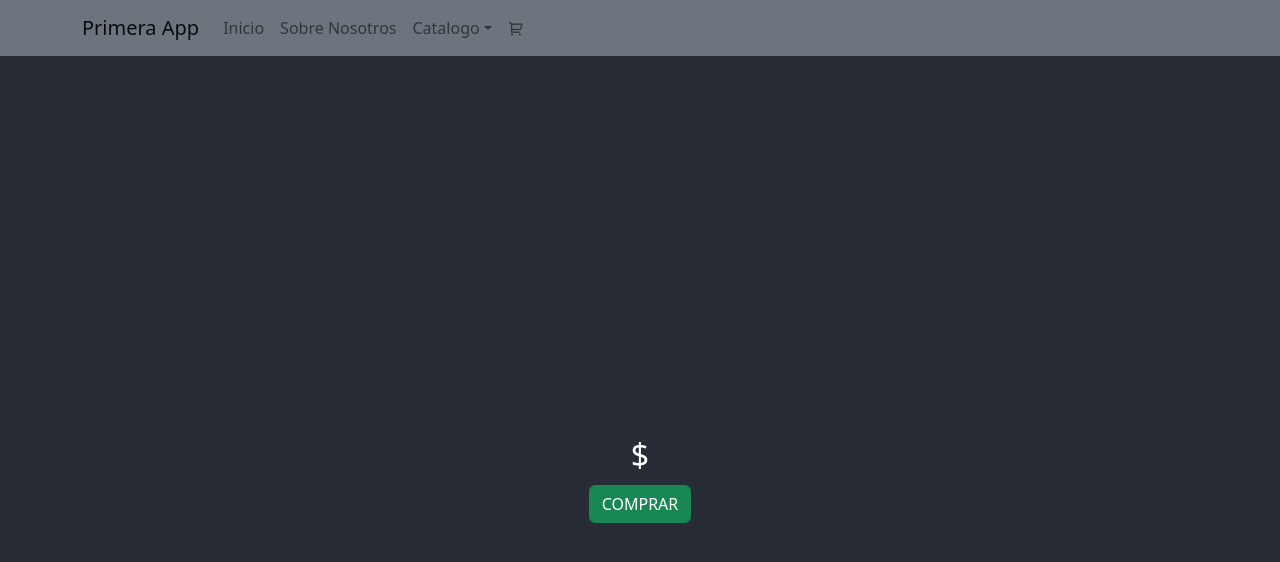
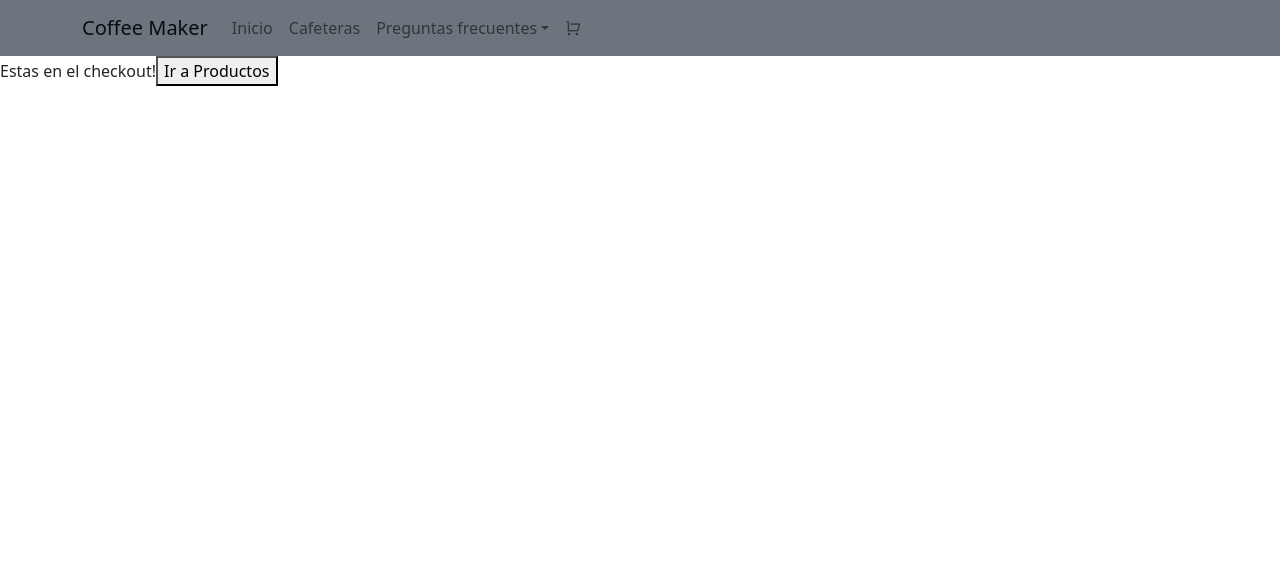
Before and after one commit to MicaelaTovo/Project-react, a React (Create React App) app: page /checkout in a window 1280 px wide. Shown: the top 562 px of the page. Built offline with nearby package versions, Linux system fonts and the light colour scheme; no server answers.

Commit message:
inicio de proyecto final

```diff
--- a/package.json
+++ b/package.json
@@ -13,6 +13,7 @@
     "react": "^18.2.0",
     "react-bootstrap": "^2.5.0",
     "react-dom": "^18.2.0",
+    "react-router-dom": "^6.3.0",
     "react-scripts": "5.0.1",
     "remixicon": "^2.5.0",
     "web-vitals": "^2.1.4"
--- a/src/App.jsx
+++ b/src/App.jsx
@@ -4,18 +4,34 @@ import NavBar from './Components/Navbar';
 import 'bootstrap/dist/css/bootstrap.min.css';
 import ItemListContainer from './Components/Container/ItemListContainer/ItemListContainer';
 import ItemDetailContainer from './Components/Container/ItemDetailContainer/ItemDetailContainer';
+import { BrowserRouter, Route, Routes } from 'react-router-dom';
+import HomeContainer from './Components/Container/HomeContainer/HomeContainer';
+import CheckoutContainer from './Components/Container/CheckoutContainer/CheckoutContainer';
 
 
 function App() {
 
     return (
-      <div className="App">
-        <NavBar/>
-        <header className="App-header">
-        {/* <ItemListContainer greeting= '' /> */}
-        <ItemDetailContainer />
-        </header>
-      </div>
+<>
+    <BrowserRouter>
+    <NavBar/>
+    <Routes>
+      <Route path='/' element={<HomeContainer/>} />
+      <Route path='/productos' element={<ItemListContainer greeting = ""/>} />
+      <Route path='/categoria/:idCategorias' element={<ItemListContainer/>} />
+      <Route path='/item/:id' element={<ItemDetailContainer/>} />
+      <Route path='/checkout' element={<CheckoutContainer/>} />
+
+    </Routes>
+    </BrowserRouter>
+</>
+    //   <div className="App">
+    //     <NavBar/>
+    //     <header className="App-header">
+    //     {/* <ItemListContainer greeting= '' /> */}
+    //     <ItemDetailContainer />
+    //     </header>
+    //   </div>
     );
   }
 
--- /dev/null
+++ b/src/Components/Container/CheckoutContainer/CheckoutContainer.jsx
@@ -0,0 +1,16 @@
+import { Link } from 'react-router-dom';
+
+const CheckoutContainer = () => {
+    return (
+        <div>
+            <p>
+                Estas en el checkout!
+                <Link to={"/productos"}>
+                    <button>Ir a Productos</button>
+                </Link>
+            </p>
+        </div>
+    )
+}
+
+export default CheckoutContainer;
--- /dev/null
+++ b/src/Components/Container/HomeContainer/HomeContainer.jsx
@@ -0,0 +1,16 @@
+import { Link } from 'react-router-dom';
+
+const HomeContainer = () => {
+    return (
+<div>
+    <p>
+        <h1> Estoy en el Home de la pagina! </h1>
+        <Link to = {"/productos"}>
+        <button>Ir a Productos</button>
+        </Link>
+    </p>
+</div>
+    )
+}
+
+export default HomeContainer
--- a/src/Components/Container/ItemDetailContainer/ItemDetail.jsx
+++ b/src/Components/Container/ItemDetailContainer/ItemDetail.jsx
@@ -1,21 +1,28 @@
 import Button from 'react-bootstrap/Button';
+import Card from 'react-bootstrap/Card';
 
 const ItemDetail = ({ product }) => {
     return (
-        <>
-            <h2 className="text-center">{product.title}</h2>
-            <img src={product.thumbnail} alt="" />
-            <h2>${product.price}</h2>
-            <Button variant="success">COMPRAR</Button>{' '}
-
-        </>
+        <Card style={{ width: '18rem' }}>
+            <Card.Img variant="top" src={product.thumbnail} />
+            <Card.Body>
+                <Card.Title>{product.title}</Card.Title>
+                <Card.Text>{product.price}</Card.Text>
+                <Button variant="success">COMPRAR</Button>
+            </Card.Body>
+        </Card>
     );
 }
-
-
 export default ItemDetail;
 
 
+// <>
+// <h2 className="text-center">{product.title}</h2>
+// <img src={product.thumbnail} alt="" />
+// <h2>${product.price}</h2>
+// <Button variant="success">COMPRAR</Button>{' '}
+
+// </>
 
 
 // const ItemDetail = ({product}) => {
--- a/src/Components/Container/ItemDetailContainer/ItemDetailContainer.jsx
+++ b/src/Components/Container/ItemDetailContainer/ItemDetailContainer.jsx
@@ -1,13 +1,17 @@
-import { useState, useEffect } from "react"
+import { useState, useEffect, useParams } from "react"
 import ItemDetail from "./ItemDetail"
+
+
 
 const ItemDetailContainer = ()=> {
     const [product, setItem] = useState([])
+    const { id } = useParams ()
+
     const getItem = async () => {
         try {
-            const response = await fetch('https://api.mercadolibre.com/sites/MLA/search?q=Iphone')
+            const response = await fetch('https://api.mercadolibre.com/sites/MLA/search?q=cafeteras')
             const data = await response.json()
-            setItem(data.results[1]);
+            setItem(data.results[id]);
         } catch (e) {
             console.log(e);
         }
--- a/src/Components/Container/ItemListContainer/Item.jsx
+++ b/src/Components/Container/ItemListContainer/Item.jsx
@@ -1,10 +1,20 @@
+import Button from 'react-bootstrap/Button';
+import Card from 'react-bootstrap/Card';
+import { Link } from 'react-router-dom';
+
 const Item = ({ product}) => {
-    return <div>
-        <h1>{product.title}</h1>
-        <img src={product.thumbnail} alt="" />
-        {product.price}
-        <button id="buttonComprar"> COMPRAR</button>
-            </div>
+  return (
+    <Card style={{ width: '18rem' }}>
+      <Card.Img variant="top" src={product.thumbnail} />
+      <Card.Body>
+        <Card.Title>{product.title}</Card.Title>
+        <Card.Text>{product.price}</Card.Text>
+        <Link to={'/item/:id'}>
+        <Button variant="success">COMPRAR</Button>
+        </Link>
+      </Card.Body>
+    </Card>
+  );
 }
 
 export default Item;
--- a/src/Components/Container/ItemListContainer/ItemListContainer.jsx
+++ b/src/Components/Container/ItemListContainer/ItemListContainer.jsx
@@ -1,6 +1,7 @@
 import React from "react";
 // import ItemCount from "../ItemCount/ItemCount";
 import { useEffect, useState } from 'react';
+import { useParams} from 'react-router-dom';
 import ItemList from "./ItemList";
 
 
@@ -12,7 +13,7 @@ import ItemList from "./ItemList";
     const [product, setProducts] = useState([])
     const cargarProductos = async () => {
             try {
-                const response = await fetch('https://api.mercadolibre.com/sites/MLA/search?q=Iphone')
+                const response = await fetch('https://api.mercadolibre.com/sites/MLA/search?q=cafeteras')
                 const data = await response.json()
                 setProducts(data.results);
             } catch (e) {
--- a/src/Components/Navbar/CartWidget.jsx
+++ b/src/Components/Navbar/CartWidget.jsx
@@ -1,5 +1,5 @@
 const CartWidget = () => {
-    return <i className="ri-shopping-cart-2-line"/>
+    return <i class="ri-shopping-cart-line"></i>
 };
 
 export default CartWidget;
--- a/src/Components/Navbar/index.jsx
+++ b/src/Components/Navbar/index.jsx
@@ -8,24 +8,18 @@ function NavBar() {
   return (
     <Navbar bg="secondary" expand="lg">
       <Container>
-        <Navbar.Brand href="#home">Primera App</Navbar.Brand>
+        <Navbar.Brand href="/">Coffee Maker</Navbar.Brand>
         <Navbar.Toggle aria-controls="basic-navbar-nav" />
         <Navbar.Collapse id="basic-navbar-nav">
           <Nav className="me-auto">
-            <Nav.Link href="#home">Inicio</Nav.Link>
-            <Nav.Link href="#link">Sobre Nosotros</Nav.Link>
-            <NavDropdown title="Catalogo" id="basic-nav-dropdown">
-              <NavDropdown.Item href="#action/3.1">Primera</NavDropdown.Item>
-              <NavDropdown.Item href="#action/3.2">
-                Segunda
-              </NavDropdown.Item>
-              <NavDropdown.Item href="#action/3.3">Tercera</NavDropdown.Item>
-              <NavDropdown.Divider />
-              <NavDropdown.Item href="#action/3.4">
-                Todos
-              </NavDropdown.Item>
+            <Nav.Link href="/">Inicio</Nav.Link>
+            <Nav.Link href="/productos"> Cafeteras </Nav.Link>
+            <NavDropdown title="Preguntas frecuentes" id="basic-nav-dropdown">
+              <NavDropdown.Item href="#action/3.1">Uno</NavDropdown.Item>
+              <NavDropdown.Item href="#action/3.2"> Dos </NavDropdown.Item>
+              <NavDropdown.Item href="#action/3.3">Tres</NavDropdown.Item>
             </NavDropdown>
-            <Nav.Link href=""> <CartWidget /> </Nav.Link>
+            <Nav.Link href="/checkout"> <CartWidget /> </Nav.Link>
           </Nav>
         </Navbar.Collapse>
       </Container>
```
Also changed, not shown: 1 other file (tests, documents, lock files or other folders).
